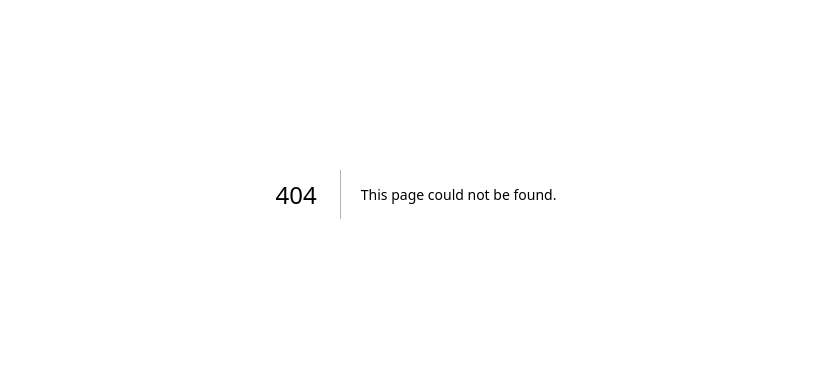
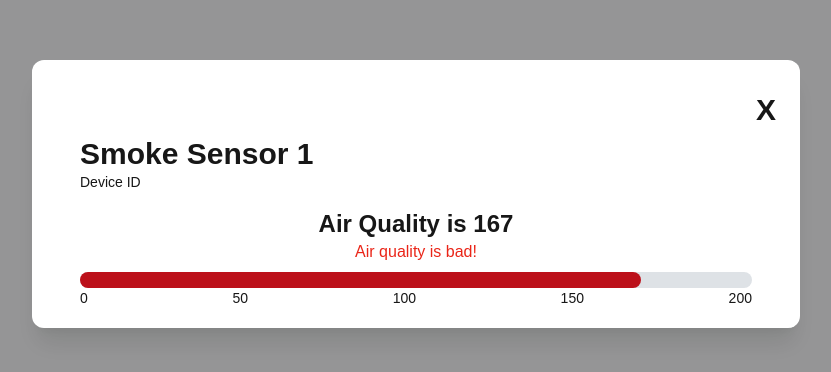
Before and after one commit to AmaCrisn/IOT-Dashboard, a Next.js app: page /smoke in a window 1280 px wide. Before the commit this address had no page. Shown: the part 206-578 px from the top of the page, without its empty margins (224-1055 px from the left). Built offline with nearby package versions, Linux system fonts and the light colour scheme.

Commit message:
Created smoke monitoring popup

```diff
--- /dev/null
+++ b/app/smoke/page.js
@@ -0,0 +1,60 @@
+import Image from "next/image";
+import styles from "../page.module.css";
+import Link from "next/link";
+
+export default function Smoke({ onClose }) {
+  return (
+    <div className="fixed inset-0 z-50 flex items-center justify-center bg-black bg-opacity-40 px-3">
+      <div className="bg-white rounded-xl shadow-xl w-full max-w-3xl overflow-y-auto py-4 max-h-[90vh]">
+        <div className="p-2 sm:p-4">
+          {/* Close Button */}
+          <div className="flex flex-row-reverse">
+            <button
+              onClick={onClose}
+              className="px-2 text-3xl font-bold hover:text-red-500"
+            >
+              X
+            </button>
+          </div>
+
+          {/* Contents */}
+          <div className="px-4 py-2 sm:px-8">
+            {/* Node name / Item name */}
+            <div className="text-2xl sm:text-3xl font-bold">Smoke Sensor 1</div>
+            <div className="mb-4 text-sm sm:text-md">Device ID</div>
+            <div className="flex justify-center items-center bg-white">
+              {/* Dashboard Wrapper */}
+              <div className="w-full max-w-6xl">
+                <div className="mb-2 flex flex-col justify-center">
+                    <span className="font-bold text-2xl text-center">Air Quality is 167</span>
+                    <span className="text-md text-center text-red-400">Air quality is bad!</span>
+                </div>
+
+                {/* Smoke indicator bar */}
+                <div className="w-full bg-gray-200 rounded-full h-4">
+                  <div
+                    className="bg-red-500 h-4 rounded-full transition-all duration-300"
+                    style={{ width: "83.5%" }}
+                  ></div>
+                  {/* Value indicator */}
+                  <div className="flex justify-between text-sm sm:text-md">
+                    <span>0</span>
+                    <span>50</span>
+                    <span>100</span>
+                    <span>150</span>
+                    <span>200</span>
+                    {/* Above 150 should be alarm  */}
+                  </div>
+                </div>
+
+                <div>
+
+                </div>
+              </div>
+            </div>
+          </div>
+        </div>
+      </div>
+    </div>
+  );
+}
```
